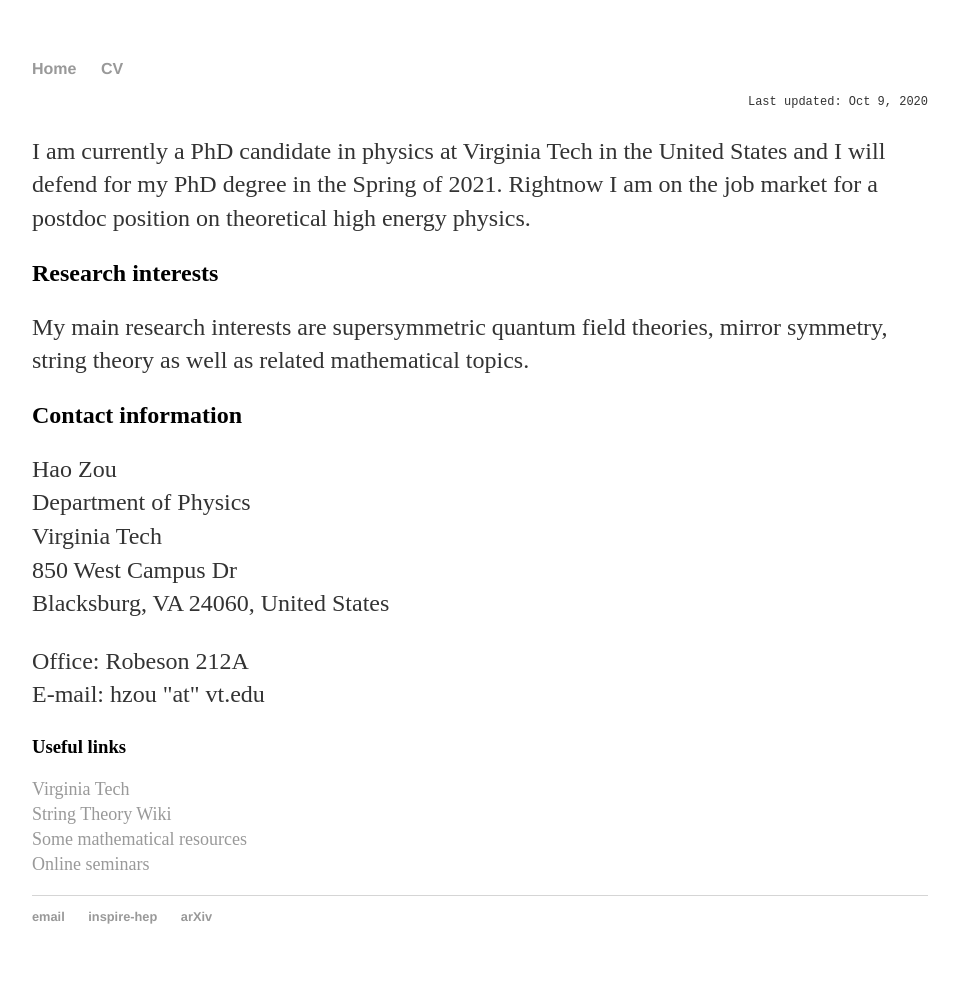
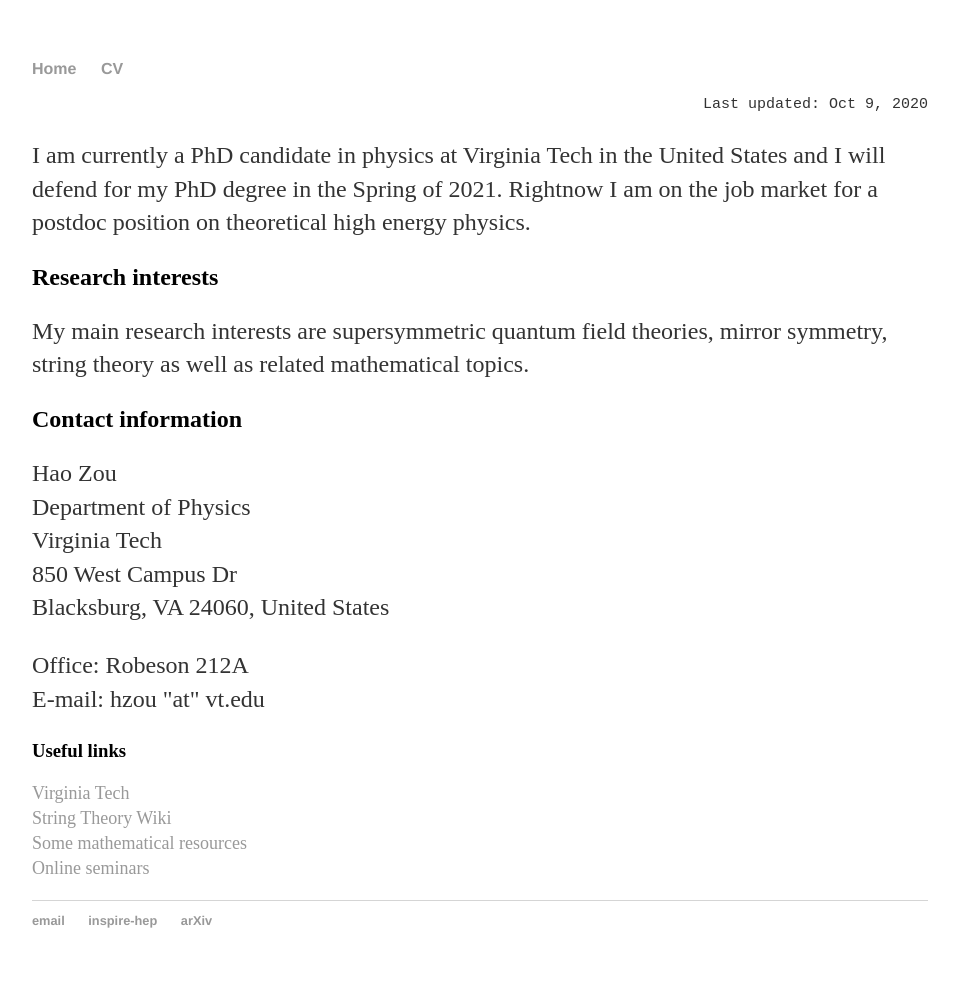
Before and after one commit to hhzou/hhzou.github.io, a Jekyll site: the page built from index.html, in a window 1280 px wide. Shown: the whole page, without its empty margins (160-1119 px from the left). Built offline with Jekyll 4.4.1, drawn with Linux system fonts in a browser that asks for light colours.

Commit message:
Update default.html

```diff
--- a/_layouts/default.html
+++ b/_layouts/default.html
@@ -12,7 +12,7 @@
         		<li><a href="/cv">CV</a></li>
     		</ul>
 		</nav>
- 		<p style="text-align:right;font-family:'Courier New';font-size: 12px"> Last updated: Oct 9, 2020 </p>
+ 		<p style="text-align:right;font-family:'Courier New';font-size: 15px"> Last updated: Oct 9, 2020 </p>
 
 		<div class="container">
 
```
